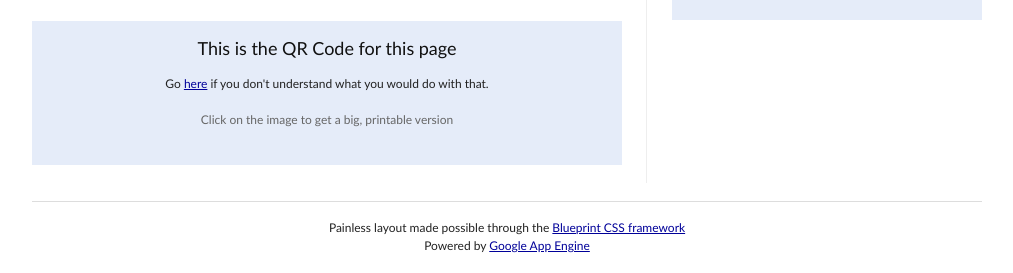
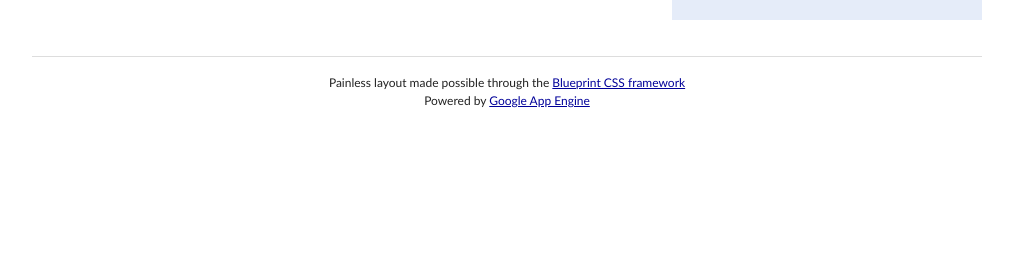
Before and after one commit to sevas/geholimportapp, a Python web app: template templates/course.html in a window 1280 px wide. Shown: the part 744-1017 px from the top of the page, without its empty margins (133-1146 px from the left). After the commit the page ends 852 px from the top, so only its background shows below. Run offline with Jinja, Linux system fonts and the light colour scheme; the template is opened without the code that fills it, so the values that code supplies are empty.

Commit message:
removed qrcodes for courses

```diff
--- a/coursecalendar.py
+++ b/coursecalendar.py
@@ -9,7 +9,7 @@
 from utils import is_course_mnemo_valid, render_course_notfound_page, render_deadline_exceeded_page
 from savedrequests import PreviousRequest
 from gehol.utils import convert_weekspan_to_dates
-from conf import COURSE_QRCODE_URL_TEMPLATE
+
 
 def rebuild_gehol_url(group_id):
     return "http://164.15.72.157:8080/Reporting/Individual;Student%20Set%20Groups;id;"+group_id+"?&template=Ann%E9e%20d%27%E9tude&weeks=1-14&days=1-6&periods=5-33&width=0&height=0"
@@ -55,8 +55,7 @@
                         'csv_url':csv_url,
                         'caption':caption,
                         'gehol_url': rebuild_course_gehol_url(course_mnemo),
-                        'big_qrcode_url': COURSE_QRCODE_URL_TEMPLATE % (course_mnemo, 512, 512),
-                        'small_qrcode_url': COURSE_QRCODE_URL_TEMPLATE % (course_mnemo, 256, 256)
+
         }
 
         template_values.update(cal.metadata)
--- a/templates/course.html
+++ b/templates/course.html
@@ -64,20 +64,5 @@
             to check your official faculty announcements.</strong>
         </p>
 
-
-        <br/><br/><br/>
-        <div class="box">
-            <div style="text-align: center;">
-                <h3>This is the QR Code for this page</h3>
-                Go <a href="/questions#qrcodes">here</a> if you don't understand what you would do with that.
-                <br/><br/>
-                <a href="{{ big_qrcode_url }}"> <img src="{{ small_qrcode_url }}"/></a>
-
-                <br/>
-                <p class="quiet">Click on the image to get a big, printable version</p>
-            </div>
-
-        </div>
-
     </div>
 {% endblock %}
```
